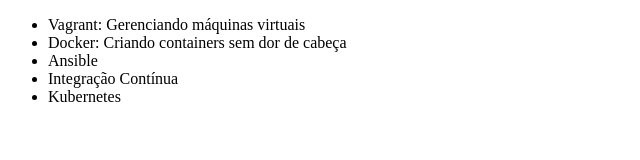
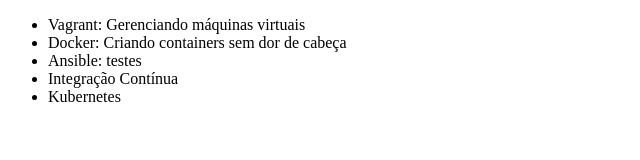
Before and after one commit to ThiagoBAlves13/aulagithub, a plain HTML site: page index.html in a window 1280 px wide. Shown: the full height of the page, 0-640 px from the left. Drawn offline with Linux system fonts and the light colour scheme.

```diff
--- a/index.html
+++ b/index.html
@@ -8,7 +8,7 @@
     <ul>
         <li>Vagrant: Gerenciando máquinas virtuais</li>
         <li>Docker: Criando containers sem dor de cabeça</li>
-        <li>Ansible</li>
+        <li>Ansible: testes</li>
         <li>Integração Contínua</li>
 	<li>Kubernetes</li>
     </ul>
```
